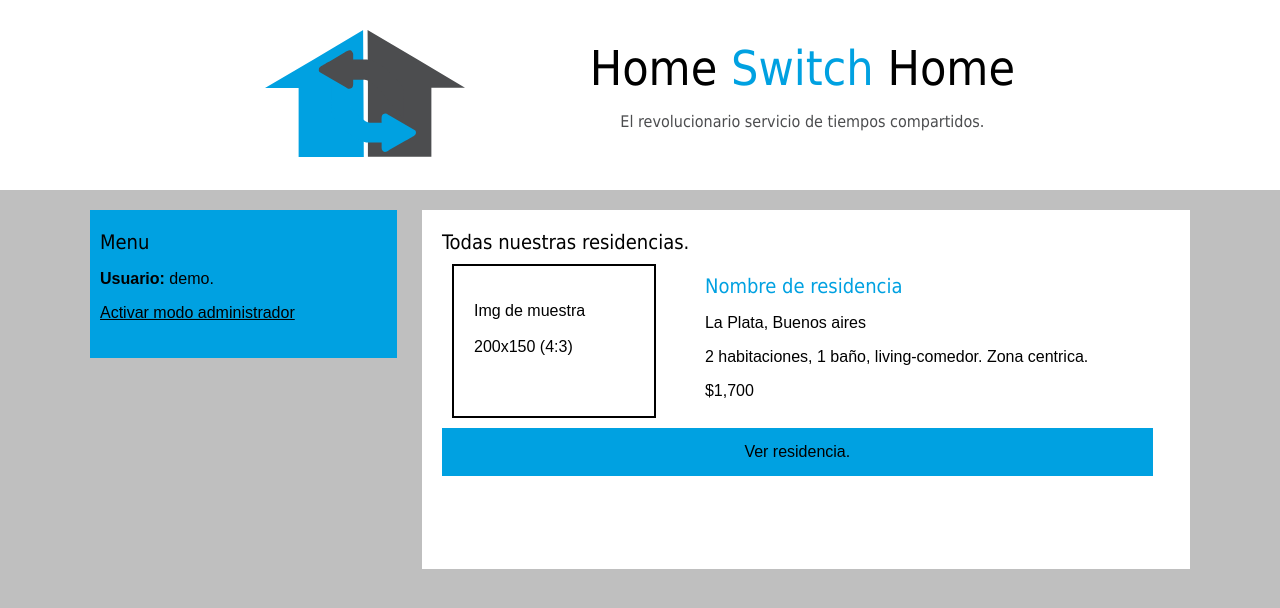
After one commit to markski1/inge2-proyecto, a PHP site: page /listar-residencias.php in a window 1280 px wide. The commit adds this page. Shown: the top 608 px of the page. Run offline with PHP 8.4, Linux system fonts and the light colour scheme.

```diff
--- a/Web/estilo.css
+++ b/Web/estilo.css
@@ -130,7 +130,7 @@ hr {
 	color:#00A1E1;
 }
 
-#titulo {
+.titulo {
 	text-align: center;
 	margin-top: 20px;
 	font-size: 3em;
--- /dev/null
+++ b/Web/listar-residencias.php
@@ -0,0 +1,46 @@
+<?php include('componentes/funciones.php');
+if (isset($_GET['error'])) {
+	switch ($_GET['error']) {
+		case 1:
+			echo "<div class='error'><p>ERROR: Intentaste acceder a un sitio restringido.</p></div>";
+			break;
+	}
+}
+
+?>
+<!DOCTYPE html>
+<html>
+<head>
+	<title>Home Switch Home</title>
+	<meta charset="utf-8">
+	<link rel="stylesheet" type="text/css" href="estilo.css">
+</head>
+<body>
+	<div class="cabezera">
+		<?php include('modulos/cabezera.php') ?>
+	</div>
+	<div class="contenedor">
+		<div class="sidebar">
+			<?php include('modulos/sidebar.php') ?>
+		</div>
+		<div class="pagina">
+			<span id="subtitulo">Todas nuestras residencias.</span>
+			<div class="residencia-listado">
+				<div class="alinear-izquierda" style="width: 205px; margin-left: 10px;">
+					<div style="border: 2px solid black; width: 200px; height: 150px;"><p style="padding: 20px">Img de muestra</br></br>200x150 (4:3)</p></div>
+				</div>
+				<div class="alinear-derecha" style="width: 63%; min-width: 370px; padding-top: 10px; padding-left: 14px;">
+					<span id="subtitulo" class="color-hsh">Nombre de residencia</span></br>
+					<p>La Plata, Buenos aires</p>
+					<p>2 habitaciones, 1 baño, living-comedor. Zona centrica.</p>
+					<p>$1,700</p>
+				</div>
+				<div style="clear: both;"></div>
+				<div class="residencia-saber-mas"><span><a href="ver-residencia.php?id=" class="no-subrayado">Ver residencia.</a></span></div>
+			</div>
+
+		</div>
+		<div style="clear: both;"></div>
+	</div>
+</body>
+</html>
--- a/Web/modulos/cabezera.php
+++ b/Web/modulos/cabezera.php
@@ -3,7 +3,7 @@
 		<a href="/"><img src="logo/logo.svg" width="200"></a>
 	</div>
 	<div class="alinear-derecha" style="margin-top: 10px;">
-		<span id="titulo">Home <span class="color-hsh">Switch</span> Home</span>
+		<a href="/" style="text-decoration: none;"><span class="titulo">Home <span class="color-hsh">Switch</span> Home</span></a>
 		<p id="menu">El revolucionario servicio de tiempos compartidos.</p>
 	</div>
 	<div style="clear: both;"></div>
```
Also changed, not shown: Web/agregar.php (+42 -7 lines), Web/index.php (+3 -14 lines).
